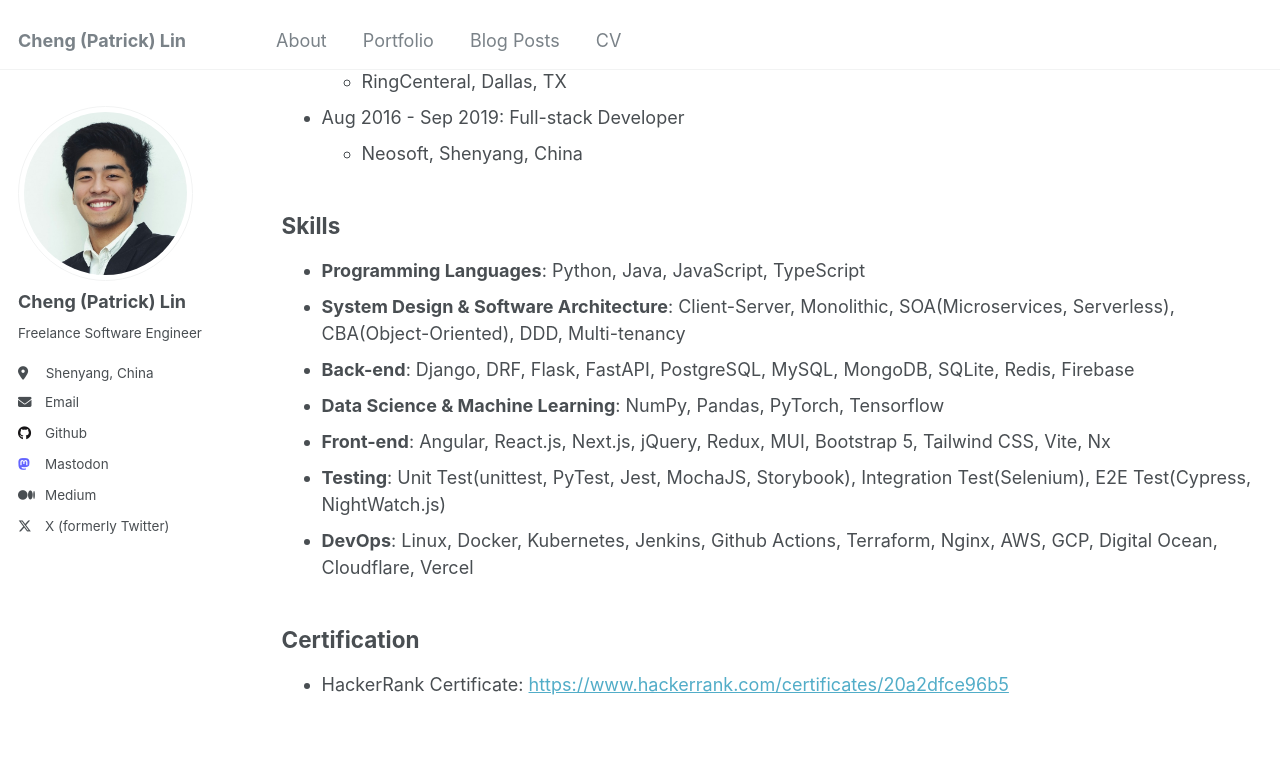
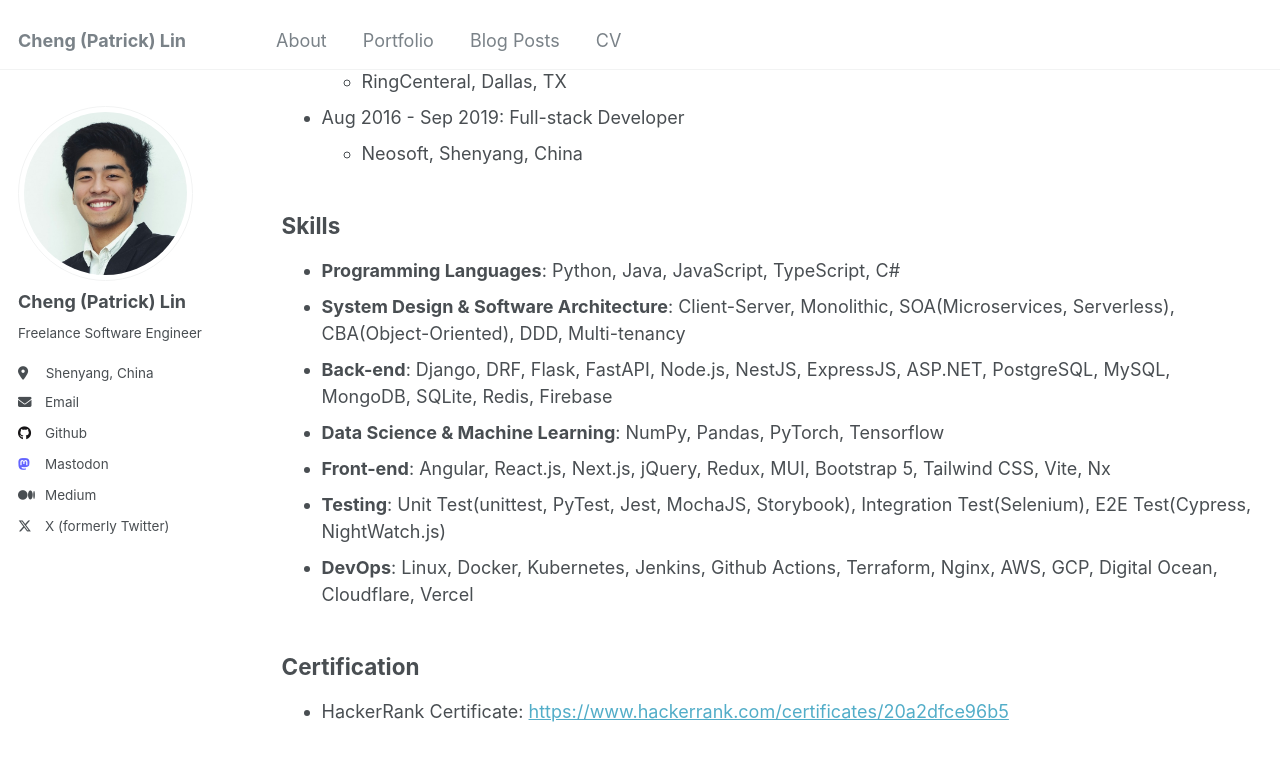
Before and after one commit to temunel/temunel.github.io, a Jekyll site: the page built from _pages/cv.md, in a window 1280 px wide and 900 px high, scrolled down 381 px. Shown: the top 761 px of the window. Built offline with Jekyll 4.4.1, drawn with Linux system fonts in a browser that asks for light colours.

Commit message:
updated cv

```diff
--- a/_pages/cv.md
+++ b/_pages/cv.md
@@ -26,9 +26,9 @@
 
 Skills
 ------
-* **Programming Languages**: Python, Java, JavaScript, TypeScript
+* **Programming Languages**: Python, Java, JavaScript, TypeScript, C#
 * **System Design & Software Architecture**: Client-Server, Monolithic, SOA(Microservices, Serverless), CBA(Object-Oriented), DDD, Multi-tenancy
-* **Back-end**: Django, DRF, Flask, FastAPI, PostgreSQL, MySQL, MongoDB, SQLite, Redis, Firebase
+* **Back-end**: Django, DRF, Flask, FastAPI, Node.js, NestJS, ExpressJS, ASP.NET, PostgreSQL, MySQL, MongoDB, SQLite, Redis, Firebase
 * **Data Science & Machine Learning**: NumPy, Pandas, PyTorch, Tensorflow
 * **Front-end**: Angular, React.js, Next.js, jQuery, Redux, MUI, Bootstrap 5, Tailwind CSS, Vite, Nx
 * **Testing**: Unit Test(unittest, PyTest, Jest, MochaJS, Storybook), Integration Test(Selenium), E2E Test(Cypress, NightWatch.js)
```
